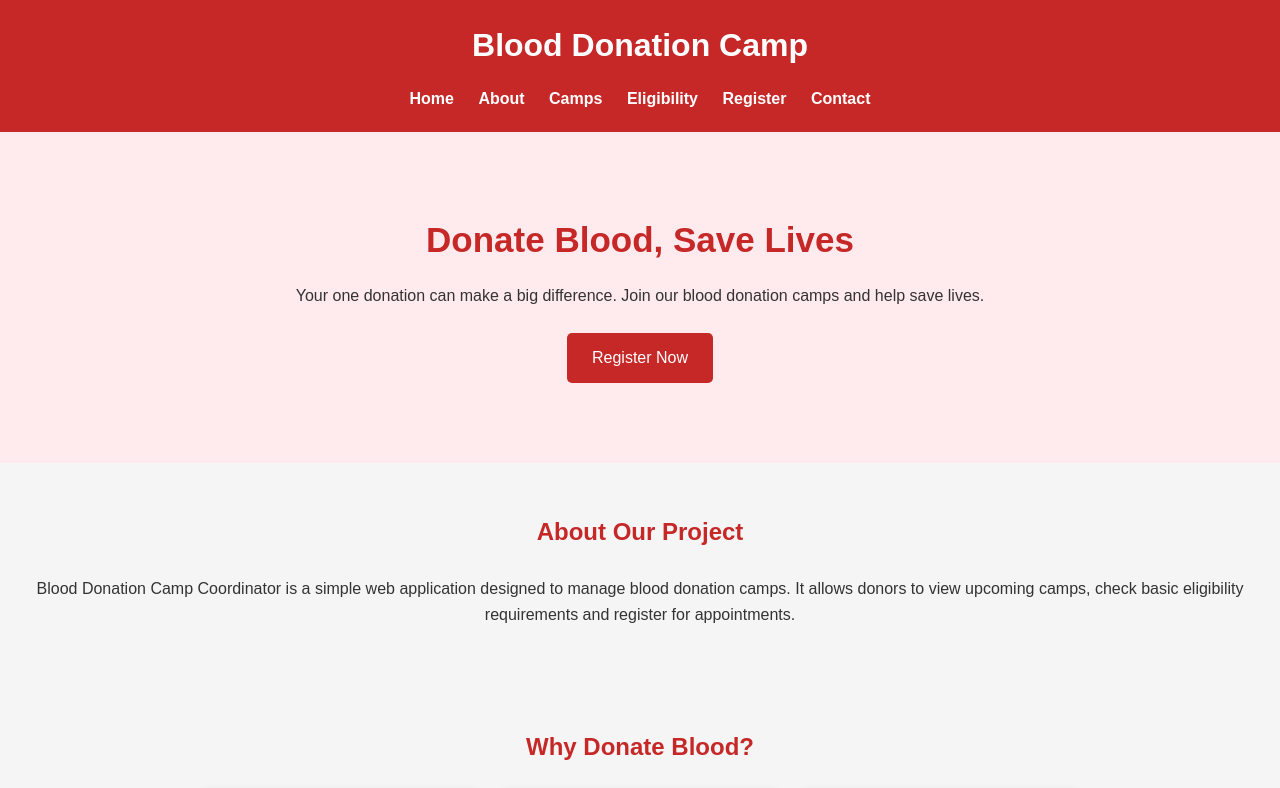
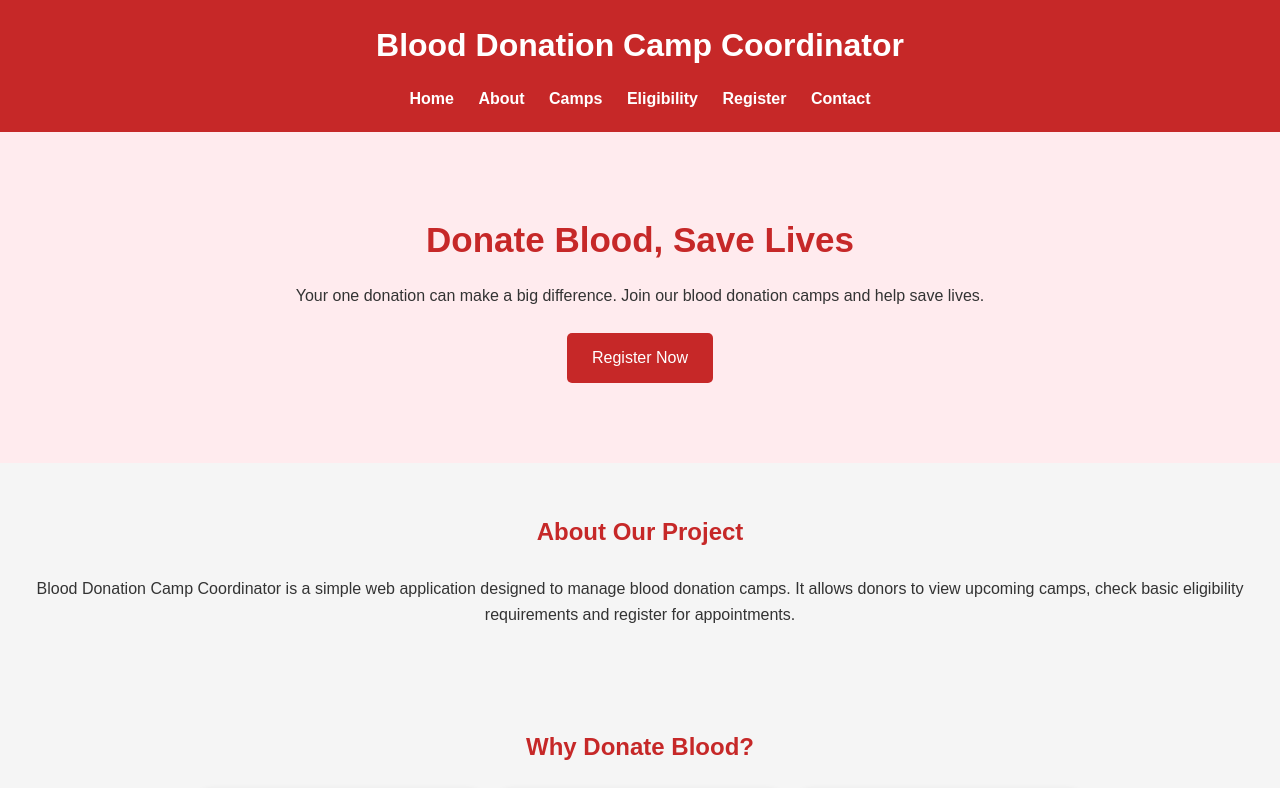
Before and after one commit to harshrajjio5-jpg/Blood-Donation-Camp-Coordinator, a plain HTML site: page index.html in a window 1280 px wide. Shown: the top 788 px of the page. Drawn offline with Linux system fonts and the light colour scheme.

```diff
--- a/index.html
+++ b/index.html
@@ -14,7 +14,7 @@
 
     <!-- Navigation -->
     <header>
-        <h1>Blood Donation Camp</h1>
+        <h1>Blood Donation Camp Coordinator</h1>
 
         <nav>
             <a href="#home">Home</a>
```
